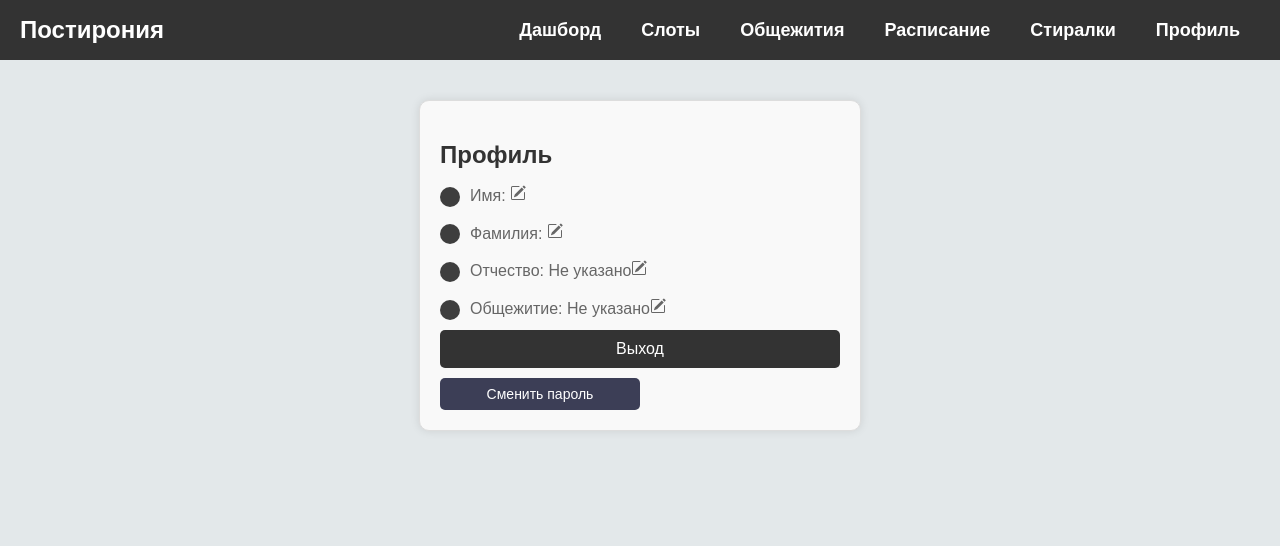
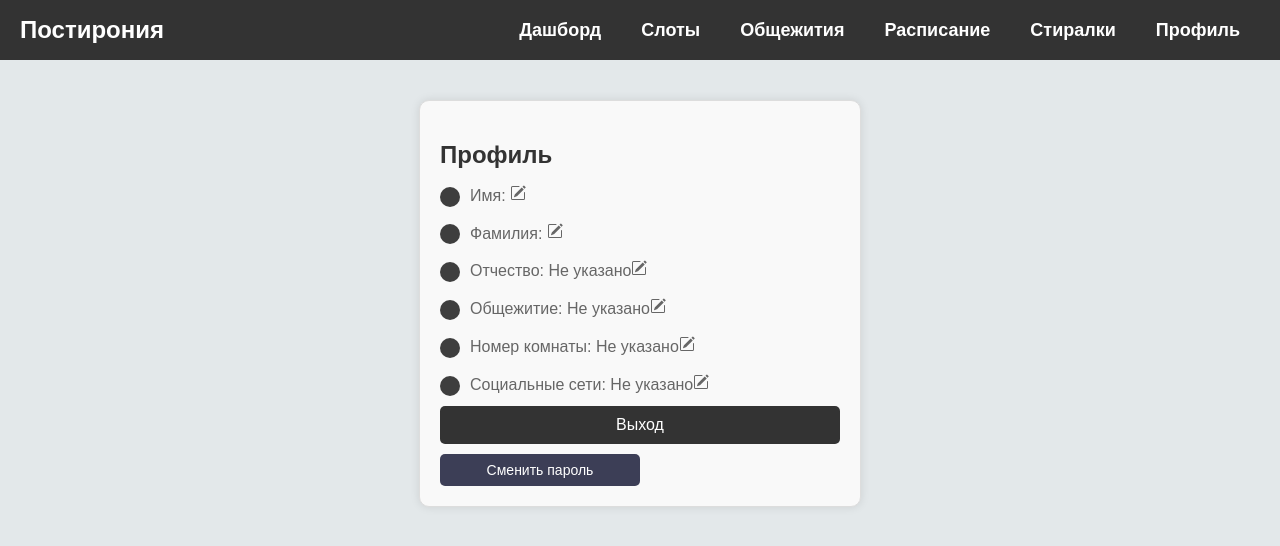
Before and after one commit to Laoreet/hse_web_project_postrironiya, a React (Create React App) app: page /profile in a window 1280 px wide. Shown: the top 546 px of the page. Built offline with nearby package versions, Linux system fonts and the light colour scheme; no server answers; the database is empty; sample sign-in values are in the browser's storage.

Commit message:
Добавил юзерам поля Room и Social (Комната и Соц.сеть)

```diff
--- a/package.json
+++ b/package.json
@@ -20,6 +20,7 @@
     "react-dom": "^18.3.1",
     "react-router-dom": "^6.23.1",
     "react-scripts": "5.0.1",
+    "react-toastify": "^10.0.5",
     "typescript": "^4.9.5",
     "web-vitals": "^2.1.4"
   },
--- a/src/components/Profile.tsx
+++ b/src/components/Profile.tsx
@@ -27,6 +27,8 @@ function Profile() {
   const [showEditLastName, setShowEditLastName] = useState(false);
   const [showEditPatName, setShowEditPatName] = useState(false);
   const [showEditDormitory, setShowEditDormitory] = useState(false);
+  const [showEditRoom, setShowEditRoom] = useState(false);
+  const [showEditSocial, setShowEditSocial] = useState(false);
 
 
   useEffect(() => {
@@ -211,6 +213,48 @@ function Profile() {
           </div>
         )}
       </p>
+
+      <p className="profile-info">
+        Номер комнаты: {user.room || "Не указано"}
+        <PencilSquare onClick={() => setShowEditRoom(true)} />
+        {showEditRoom && (
+          <input
+            type="text"
+            value={editedUser.room}
+            onChange={(e) => setEditedUser({ ...editedUser, room: e.target.value })}
+          />
+        )}
+        {showEditRoom && (
+          <div>
+            <Check onClick={() => {handleSaveChange('room');
+              setShowEditRoom(false);
+            }} />
+            <X onClick={() => setShowEditRoom(false)} />
+          </div>
+        )}
+      </p>
+
+      <p className="profile-info">
+        Социальные сети: {user.social || "Не указано"}
+        <PencilSquare onClick={() => setShowEditSocial(true)} />
+        {showEditSocial && (
+          <input
+            type="text"
+            value={editedUser.social}
+            onChange={(e) => setEditedUser({ ...editedUser, social: e.target.value })}
+          />
+        )}
+        {showEditSocial && (
+          <div>
+            <Check onClick={() => {handleSaveChange('social');
+              setShowEditSocial(false);
+            }} />
+            <X onClick={() => setShowEditSocial(false)} />
+          </div>
+        )}
+      </p>
+
+
       <button className="logout-button" onClick={handleLogout}>Выход</button>
 
       <button className='change-pass-button' onClick={handleShowPasswordChangeForm}>Сменить пароль</button>
--- a/src/components/Register.tsx
+++ b/src/components/Register.tsx
@@ -19,6 +19,8 @@ function Register() {
   const [verificationCode, setVerificationCode] = useState('');
   const [userCode, setUserCode] = useState('');
   const [codeSent, setCodeSent] = useState(false);
+  const [room, setRoom] = useState('');
+  const [social, setSocial] = useState('');
   const navigator = useNavigate();
 
   useEffect(() => emailjs.init(apiKey.PUBLIC_KEY), [])
@@ -95,6 +97,8 @@ function Register() {
           mail: formattedEmail,
           password: hashed_format(await sha1(password)),
           dormitory: dormitory,
+          room: room,
+          social: social,
         };
         await set(userRef, userData);
 
@@ -182,6 +186,26 @@ function Register() {
             </select>
           </label>
           <label>
+            Номер комнаты:
+            <input
+              type="text"
+              id="room"
+              value={room}
+              onChange={(e) => setRoom(e.target.value)}
+              required
+            />
+          </label>
+          <label>
+            Социальные сети:
+            <input
+              type="text"
+              id="social"
+              value={social}
+              onChange={(e) => setSocial(e.target.value)}
+              required
+            />
+          </label>
+          <label>
             Код подтверждения:
             <input
               type="text"
```
Also changed, not shown: 1 other file (tests, documents, lock files or other folders).
